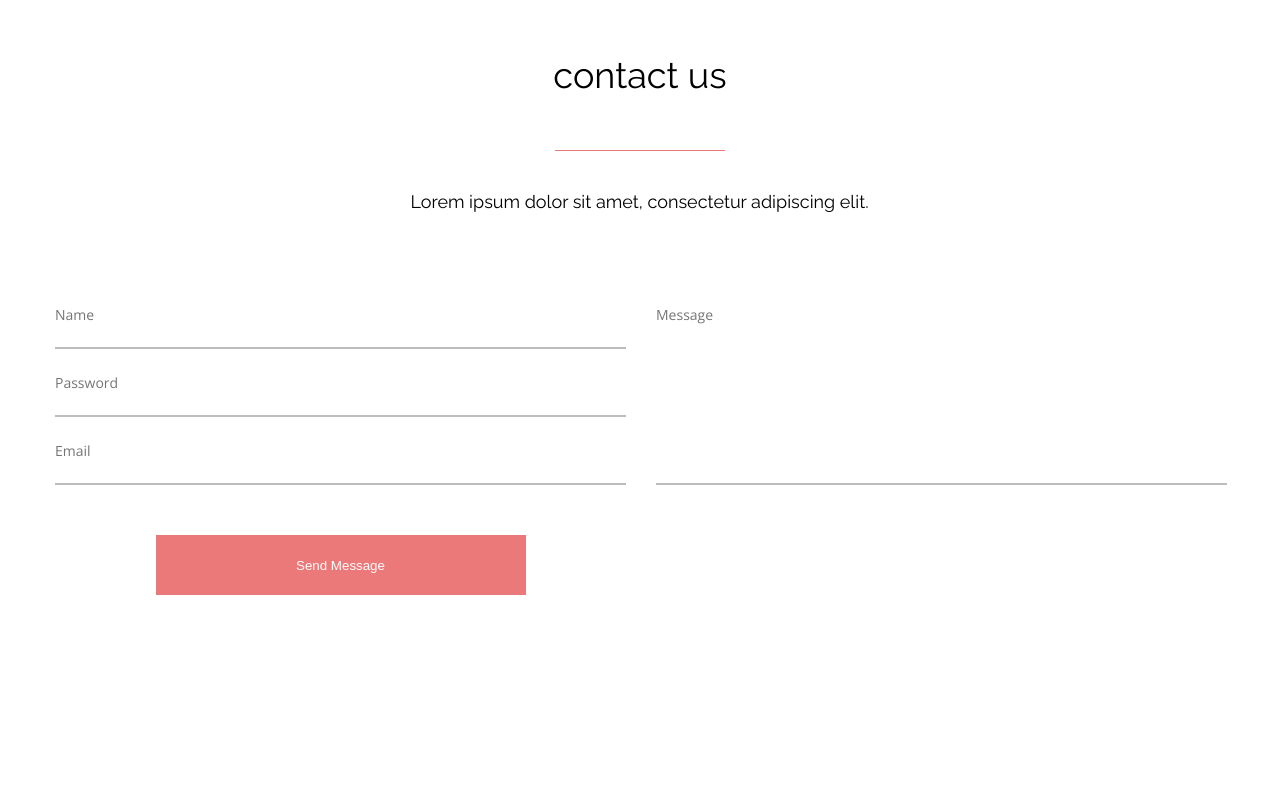
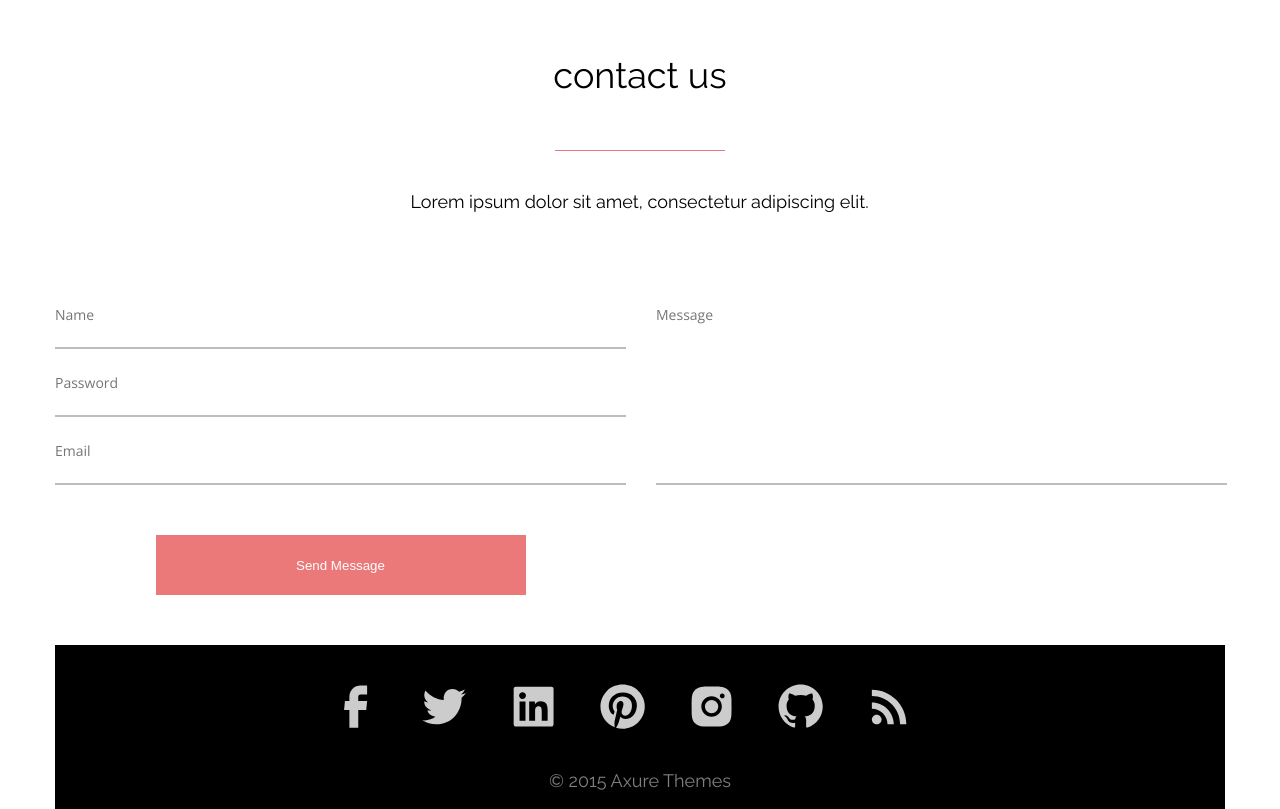
Before and after one commit to Azziil/contact, a plain HTML site: page index.html in a window 1280 px wide. Drawn offline with nearby package versions, Linux system fonts and the light colour scheme.

Commit message:
add footer

```diff
--- a/index.html
+++ b/index.html
@@ -47,4 +47,23 @@
 </div>
     </div>
 </body>
+<footer >
+    <div class="footer">
+        <div class="ico-wrapper">
+            <ul class="ico">
+                <li><a href="https://www.facebook.com/"><img src="./img/facebook_icon.svg"></li></a>
+                <li><a href="#"><img src="./img/twitter_icon.svg"></li></a>
+                <li><a href="#"><img src="./img/linkedin_icon.svg"></li></a>
+                <li><a href="#"><img src="./img/pinterest_icon.svg"></li></a>
+                <li><a href="#"><img src="./img/instagram_icon.svg"></li></a>
+                <li><a href="#"><img src="./img/github_icon.svg"></li></a>
+                <li><a href="#"><img src="./img/rss_icon.svg"></li></a>
+            </ul>
+        <div class="text">
+            <p>© 2015 Axure Themes</p>
+        </div>
+
+        </div>
+    </div>
+</footer>
 </html>
--- a/style/style.css
+++ b/style/style.css
@@ -120,3 +120,38 @@ button {
     color:  rgba(255, 255, 255, 1);
 
 }
+.footer  {
+    display: flex;
+    justify-content: center;
+    width: auto;
+    height: 164px;
+    background: black;
+    margin-top: 50px    ;
+}
+
+
+li {
+    padding-right: 35px;
+}
+
+.ico-wrapper {
+    padding-top: 35px;
+
+}
+.ico {
+    align-items: center;
+    display: flex;
+    justify-content: space-between;
+    align-items: center;
+}
+.text {
+    display: flex;
+    justify-content: center;
+    padding-top: 32px;
+    color: rgba(255, 255, 255, 0.5);
+    font-family: 'Raleway';
+    font-style: normal;
+    font-weight: 400;
+    font-size: 18px;
+    line-height: 21px;
+}
```
Also changed, not shown: img/facebook_icon.svg (added), img/github_icon.svg (added), img/instagram_icon.svg (added), img/linkedin_icon.svg (added), img/pinterest_icon.svg (added), img/rss_icon.svg (added), img/twitter_icon.svg (added).
